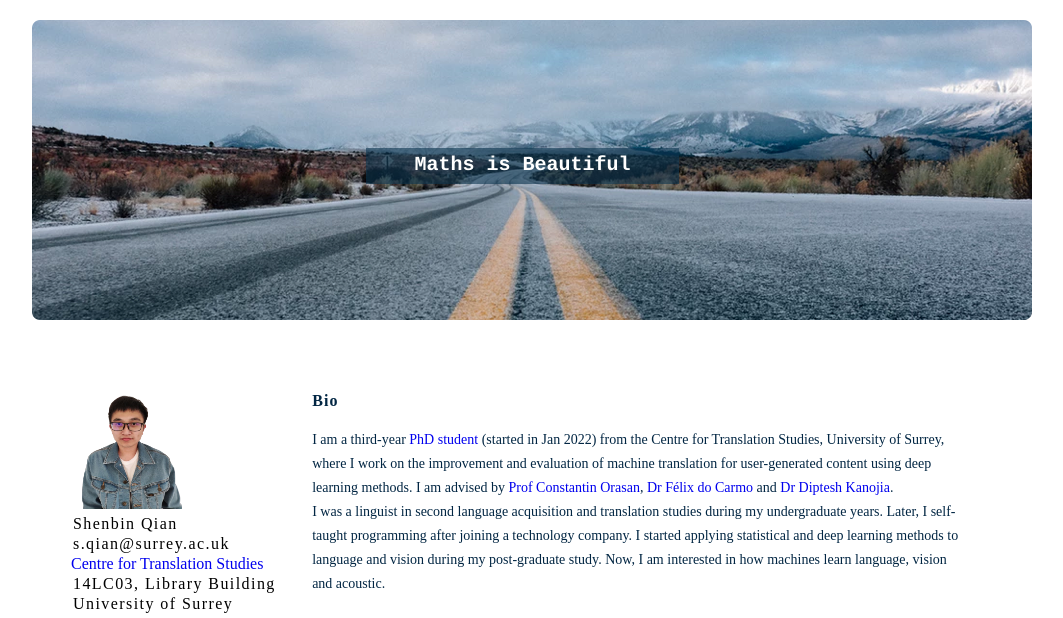
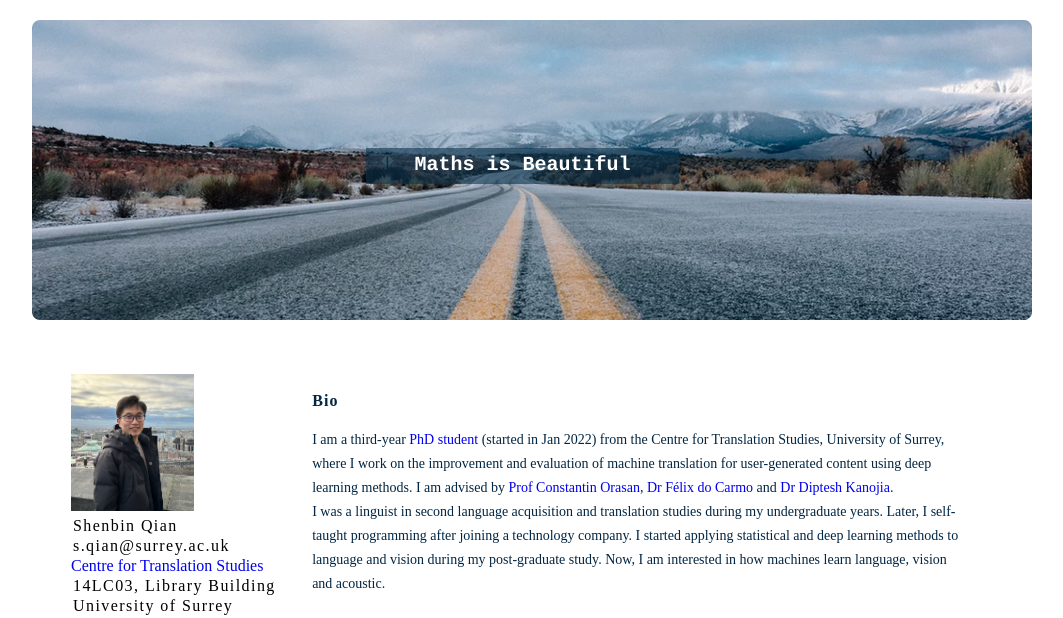
Before and after one commit to shenbinqian/shenbinqian.github.io, a plain HTML site: page index.html in a window 1280 px wide. Shown: the top 618 px of the page, without its empty margins (108-1171 px from the left). Drawn offline with Linux system fonts and the light colour scheme.

Commit message:
update img

```diff
--- a/index.html
+++ b/index.html
@@ -20,7 +20,7 @@
             <div class="information-all">
                 <div class="col-6-asb">
                     <div class="col-3 personal">
-                        <img class="personal-image" src="./static/image/person.png" alt="">
+                        <img class="personal-image" src="./static/image/person.jpg" alt="">
                         <div class="contact">
                             <p class="name">
                                 Shenbin Qian
--- a/static/css/resume.css
+++ b/static/css/resume.css
@@ -59,8 +59,8 @@ html p {
     background-image: url(../image/Group.png);
 }
 .personal-image {
-    width: 111px;
-    height: 135px;
+    width: 123px;
+    height: 137px;
 }
 .img-header .content {
     font-family: Courier;
```
Also changed, not shown: static/image/person.jpg (added), static/image/person.png (deleted), 2 other files.
